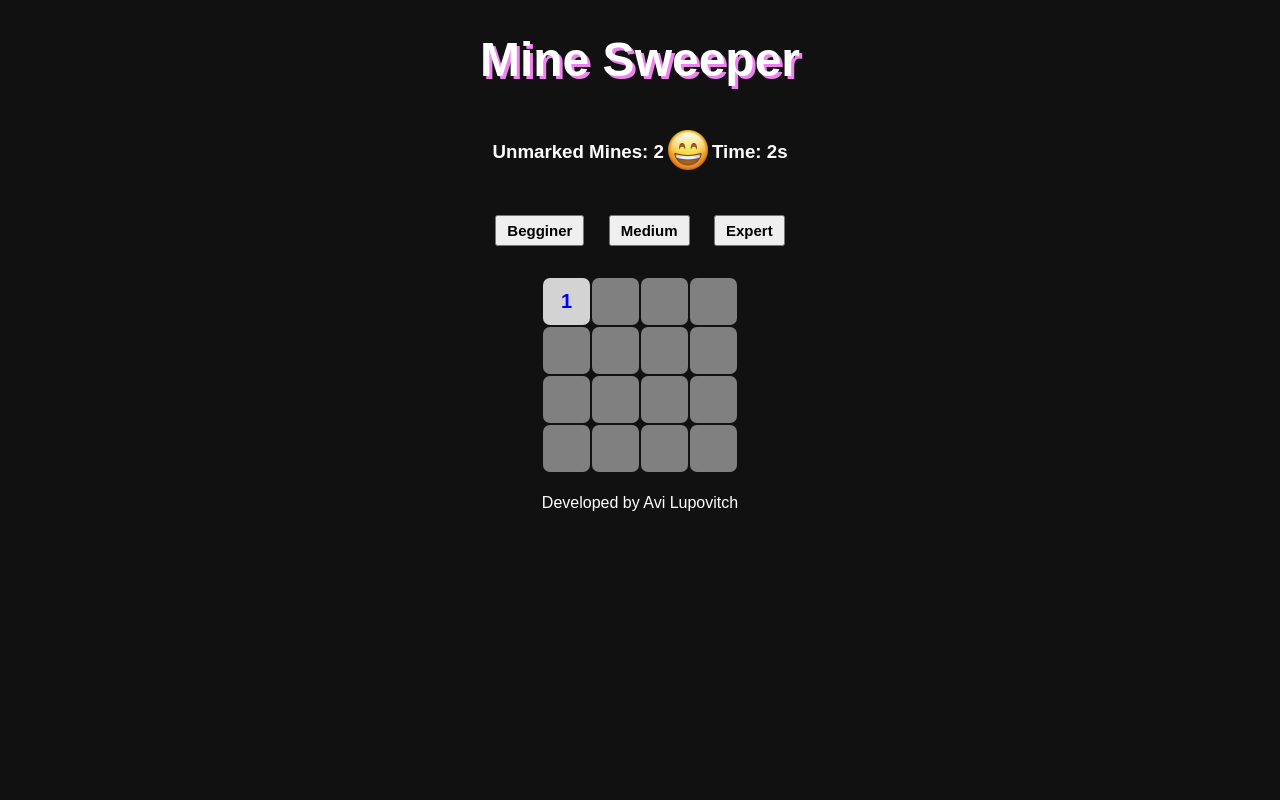
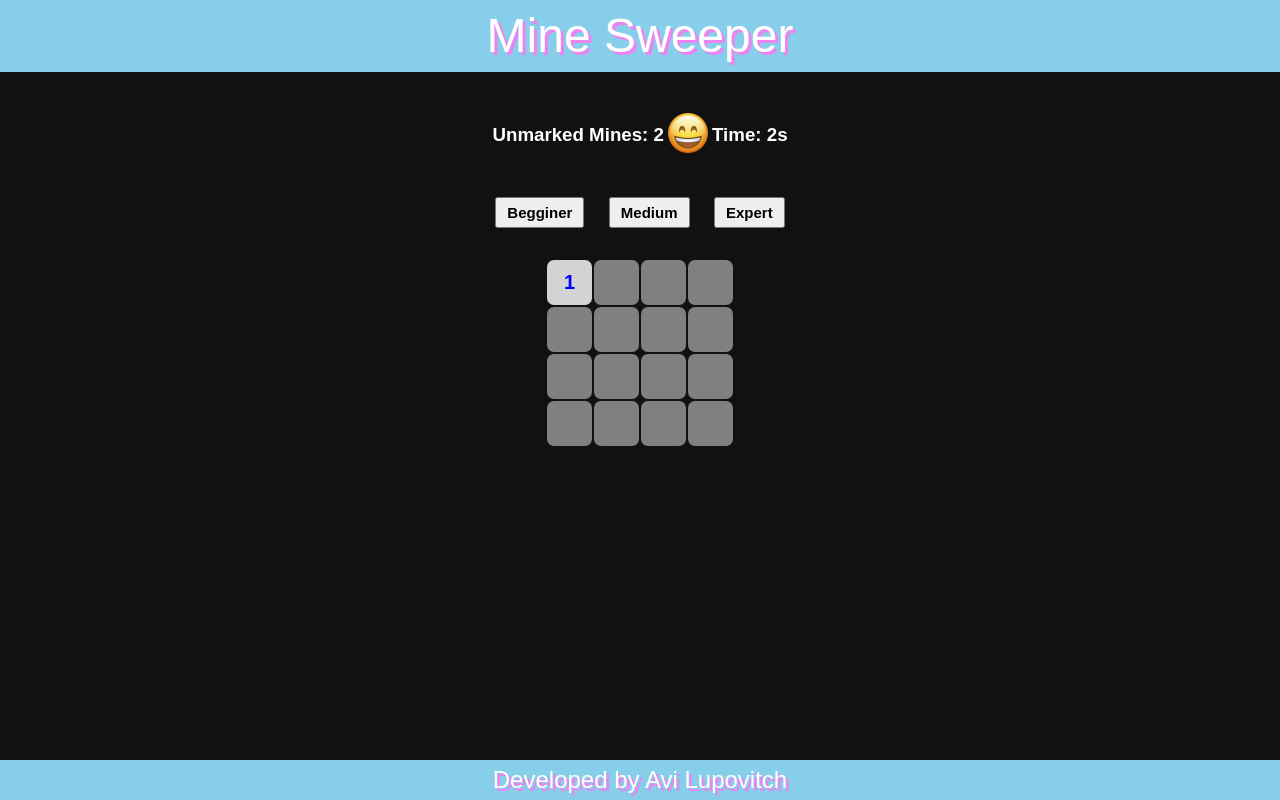
Before and after one commit to lupovita/proj-mine-sweeper, a plain HTML site: page index.html in a window 1280 px wide. Both pictures are taken after a click on the element 566 px from the left and 301 px from the top of the page. Drawn offline with Linux system fonts and the light colour scheme.

Commit message:
added some css changes, and also fixed a problem where u click down with the wheel on a cell, and then move from that cell and click up, it messed up the unshowNegs() function, needed to save the down clicked cell and work with his location.

```diff
--- a/css/main.css
+++ b/css/main.css
@@ -1,3 +1,7 @@
+* {
+    box-sizing: border-box;
+}
+
 :root {
     /* Meaningful names based on function, not just the color name */
     --body-bg: #111;
@@ -23,17 +27,43 @@
 }
 
 body {
+    margin: 0;
     background: var(--body-bg);
     font-family: Arial, Helvetica, sans-serif;
     color: var(--body-color);
     text-align: center;
 }
 
-h1 {
+
+header, footer {
+    min-height: 5vh;
+
+    background-color: skyblue;
+    text-shadow: var(--header-text-shadow);
+    font-size: 1.5rem;
+    text-align: center;
+    line-height: 5vh;
+}
+
+header {
+    padding-block: 1vh;
+    line-height: 7vh;
+    font-size: 3rem;
+}
+
+.wrapper {
+    min-height: calc(100vh - 5vh - 2vh - 7vh - (2 * 30px));
+    /* background-color: whitesmoke; */
+    margin: 30px auto;
+}
+
+
+/* h1 {
     text-align: center;
     text-shadow: var(--header-text-shadow);
     font-size: xxx-large;
-}
+    margin:0;
+} */
 
 .face img {
     width: 40px;
@@ -82,7 +112,7 @@ table {
 }
 
 .cell img {
-    width: 35px;
+    height: 35px;
 }
 
 .revealed {
--- a/index.html
+++ b/index.html
@@ -7,10 +7,11 @@
         <link rel="stylesheet" href="css/main.css">
     </head>
 
-    <body onload="onInit()">
+    <body onload="onInit()" onpointerup="onKeyUpClicked(event)">
 
-        <h1>Mine Sweeper</h1>
+        <header>Mine Sweeper</header>
 
+        <div class="wrapper">
             <table>
                 <tbody class="face-and-data">
                     <tr>
@@ -33,9 +34,10 @@
             <table>
                 <tbody class="board"> </tbody>
             </table>
+        </div>
 
+        <footer>Developed by Avi Lupovitch</footer>
         <script src="js/utils.js"></script>
         <script src="js/main.js"></script>
-        <footer>Developed by Avi Lupovitch</footer>
     </body>
 </html>
--- a/js/main.js
+++ b/js/main.js
@@ -23,6 +23,7 @@ var gTimerIntervalId;
 var gLevel;
 var gGame;
 var gBoard;
+var gElCellDownClicked;
 
 
 function onInit() {
@@ -80,10 +81,8 @@ function renderBoard() {
                             class="${className}"
                             data-i="${i}" data-j="${j}"
                             onpointerdown="onCellDownClicked(this, ${i}, ${j}, event)"
-                            onpointerup="onCellUpClicked(this, ${i}, ${j}, event)"
                             onclick="onCellClicked(this, ${i}, ${j})"
-                            oncontextmenu="onCellMarked(this, ${i}, ${j}); return false;"
-                            onmousewheel="onShowNegs(this, ${i}, ${j})">\n
+                            oncontextmenu="onCellMarked(this, ${i}, ${j}); return false;" >\n
                             \t${getCellInnerHTML(cell)}\n
                          </td>\n`;
         }
@@ -125,14 +124,21 @@ function updateTime() {
 
 function onCellDownClicked(elCell, i, j, ev) {
     if (isGameFinished()) return;
+    gElCellDownClicked = elCell;
     changeFace(FACE_CLICK);
-    if (ev.button === 1) showNegs(elCell, i, j);
+    if (ev.button === 1) {
+        showNegs(elCell, i, j);
+        ev.preventDefault();
+    }
 }
 
-function onCellUpClicked(elCell, i, j, ev) {
+function onKeyUpClicked(ev) {
     if (isGameFinished()) return;
     changeFace(FACE_SMILE);
-    if (ev.button === 1) unshowNegs(elCell, i, j);
+    if (ev.button === 1) {
+        unshowNegs(gElCellDownClicked, +gElCellDownClicked.dataset.i, +gElCellDownClicked.dataset.j);
+        ev.preventDefault();
+    }
 }
 
 function onCellClicked(elCell, i, j) {
```
Also changed, not shown: images/sprite200.gif (deleted). Lines whose indentation alone changed are shown as unchanged.
